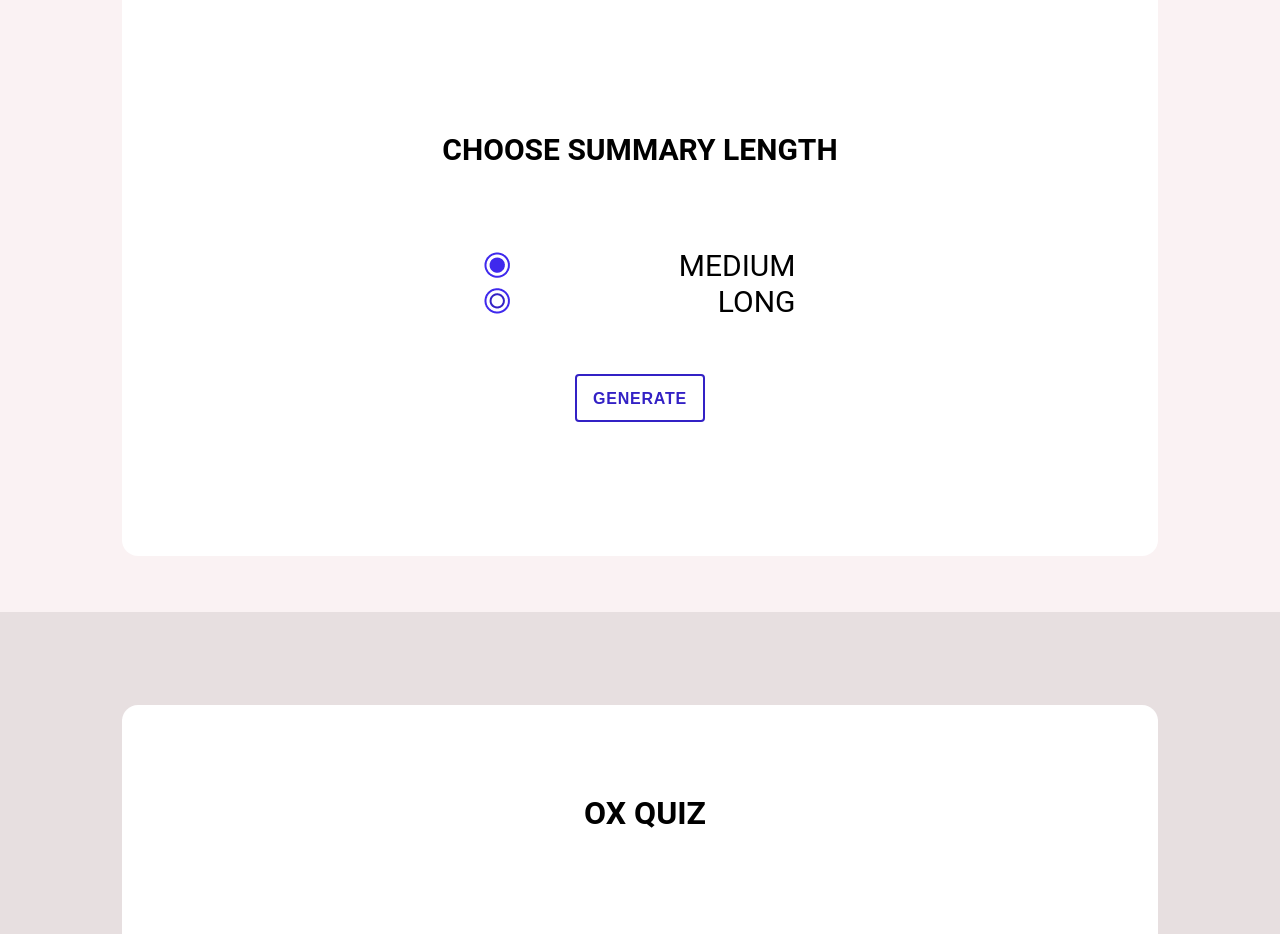
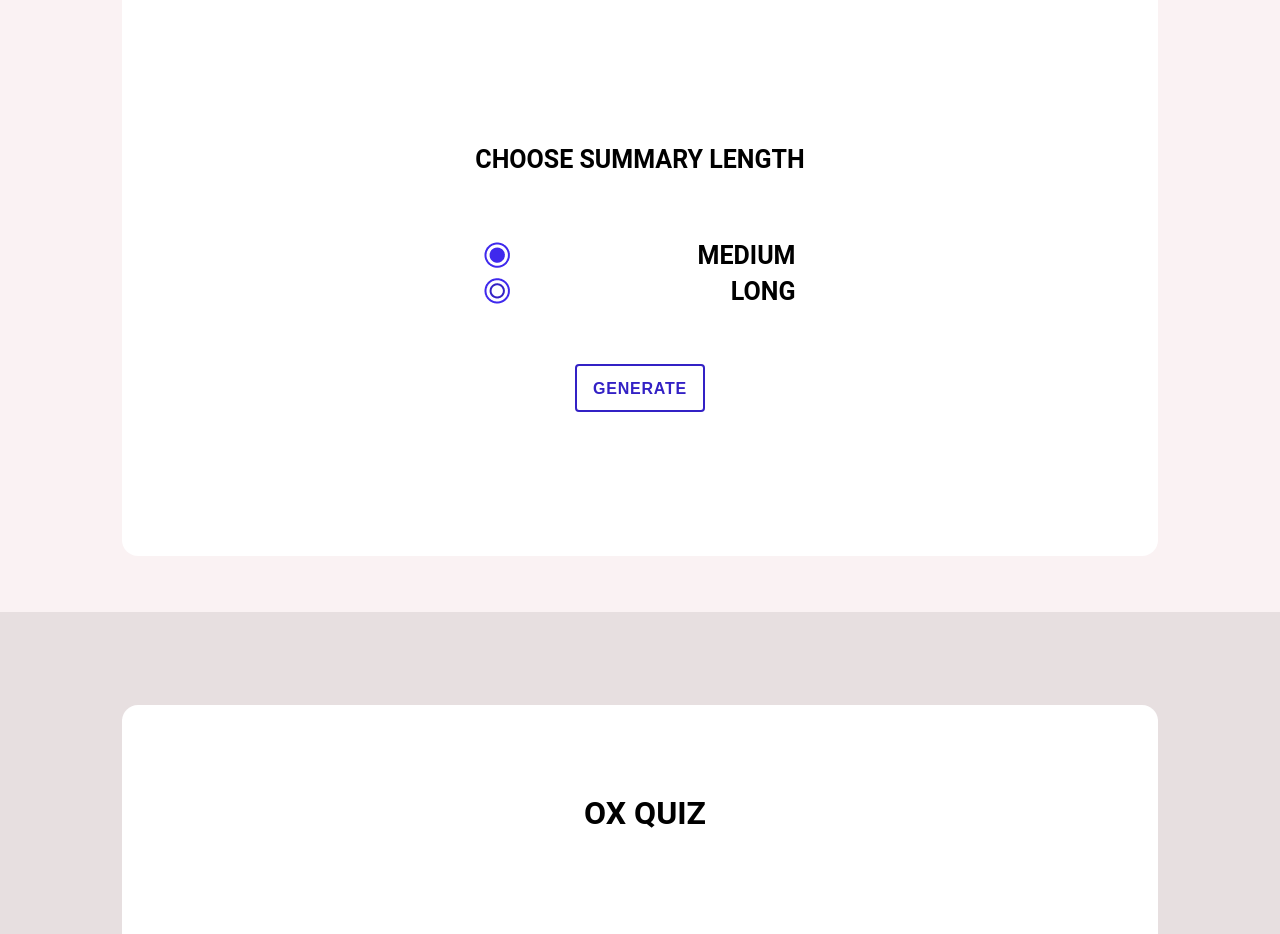
Before and after one commit to 89OutOf10/AweSum-FE, a React (Create React App) app: page / in a window 1280 px wide. Shown: the part 1060-1994 px from the top of the page. Built offline with nearby package versions, Linux system fonts and the light colour scheme.

Commit message:
summary-layout modified

```diff
--- a/src/components/common/RadioButton.js
+++ b/src/components/common/RadioButton.js
@@ -1,5 +1,4 @@
 import React from 'react';
-import styled from 'styled-components';
 import radiobuttonTrue from '../../assets/main/button_checked.png';
 import radiobuttonFalse from '../../assets/main/button_unchecked.png';
 
--- a/src/components/main/Summary.js
+++ b/src/components/main/Summary.js
@@ -1,6 +1,5 @@
 import React, { useState } from 'react';
 import styled from 'styled-components';
-import palette from '../../styles/palette';
 import Button from '../common/Button';
 import RadioButton from '../common/RadioButton';
 
@@ -17,8 +16,9 @@ const Wrapper = styled.div`
 const Text = styled.div`
   font-family: 'Roboto', sans-serif;
   font-style: normal;
-  font-size: 30px;
+  font-weight: bold;
   line-height: 25px;
+  font-size: 25px;
   text-align: center;
 `;
 
@@ -46,7 +46,7 @@ const Summary = ({ ...props }) => {
 
   return (
     <Wrapper>
-      <Text style={{ marginBottom: '80px', fontWeight: 'bolder' }}>
+      <Text style={{ marginBottom: '60px', fontWeight: 'bolder' }}>
         CHOOSE SUMMARY LENGTH
       </Text>
       <SubWrapper>
```
